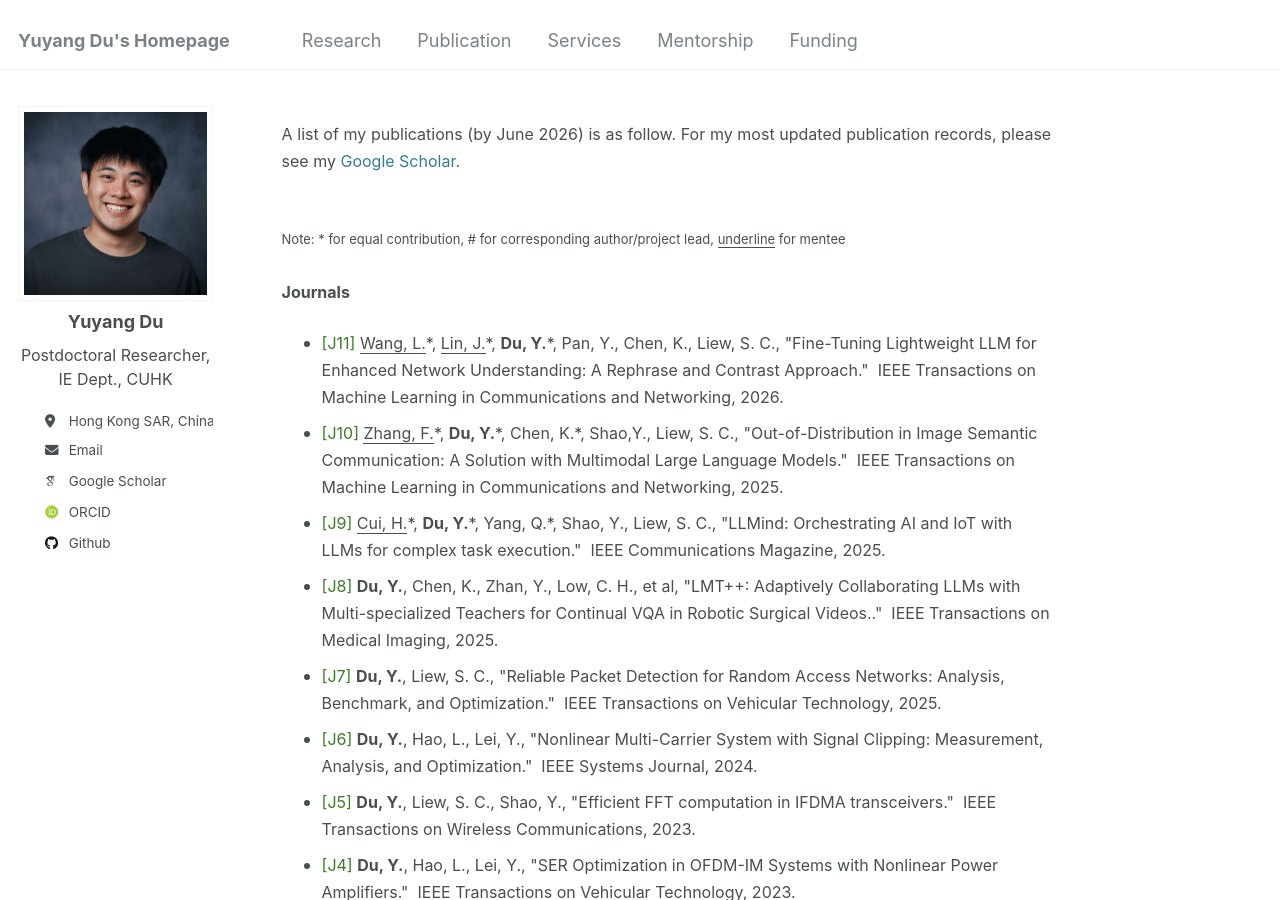
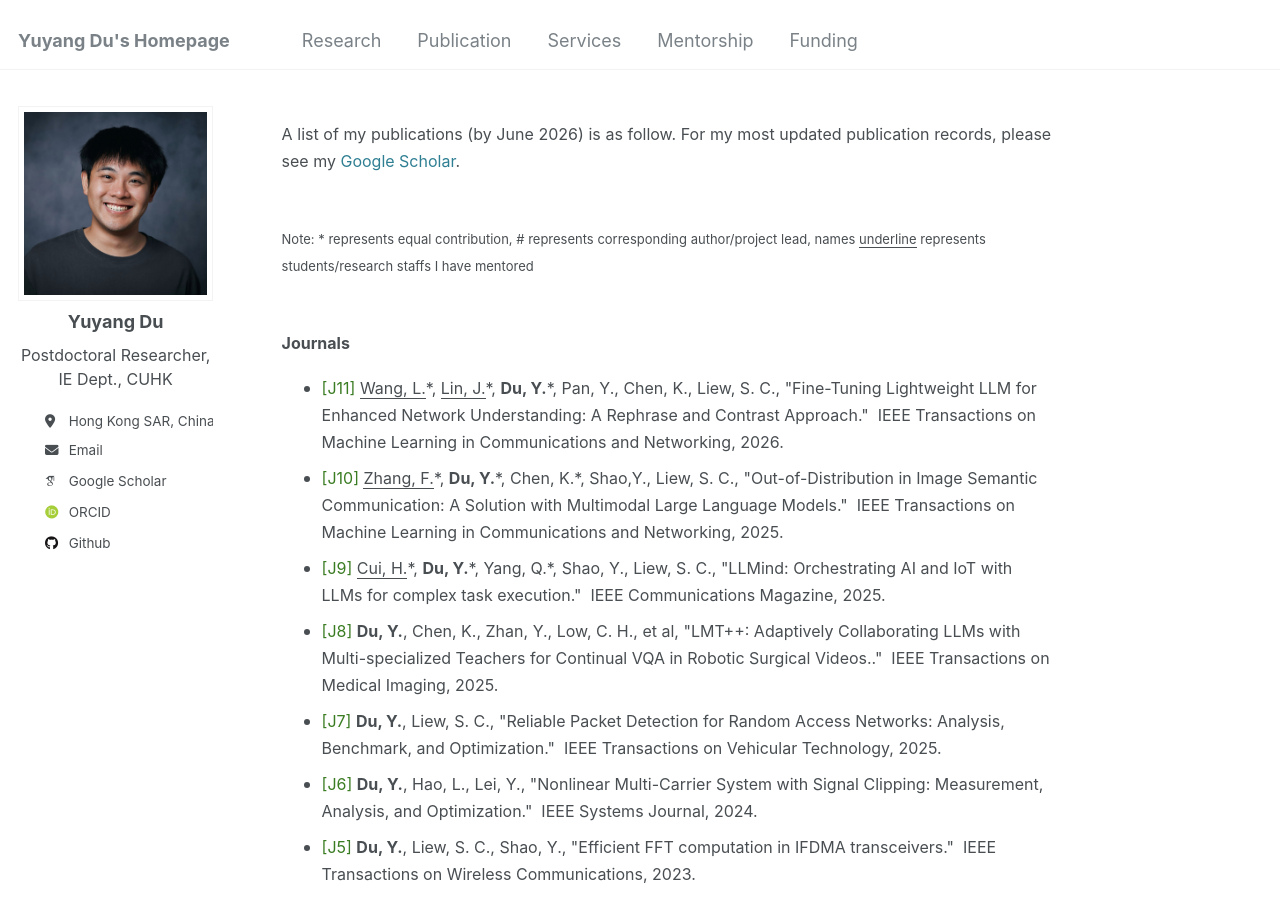
Before and after one commit to yuyangdu01/yuyangdu01.github.io, a Jekyll site: the page built from _pages/publication.md, in a window 1280 px wide and 900 px high. Built offline with Jekyll 4.4.1, drawn with Linux system fonts in a browser that asks for light colours; some web fonts are replaced.

Commit message:
Update publication.md

```diff
--- a/_pages/publication.md
+++ b/_pages/publication.md
@@ -15,7 +15,8 @@ a {
 
 <p style="text-align: justify;"><font size=3> A list of my publications (by June 2026) is as follow. For my most updated publication records, please see my <a href="https://scholar.google.com/citations?user=DLDht70AAAAJ">Google Scholar</a>.</font></p>
 
-<font size=2><br>Note: * for equal contribution, # for corresponding author/project lead, <u>underline</u> for mentee</font><br><font size=3><b>Journals</b></font>
+<font size=2><br>Note: * represents equal contribution, # represents corresponding author/project lead, names <u>underline</u> represents students/research staffs I have mentored</font><br>
+<font size=3><b>Journals</b></font>
 * <font size=3><span style="color: #3a7c22;">[J11]</span> <u>Wang, L.</u>*, <u>Lin, J.</u>*, <b>Du, Y.</b>*, Pan, Y., Chen, K., Liew, S. C., "Fine-Tuning Lightweight LLM for Enhanced Network Understanding: A Rephrase and Contrast Approach." &nbsp;IEEE Transactions on Machine Learning in Communications and Networking, 2026.</font>
 * <font size=3><span style="color: #3a7c22;">[J10]</span> <u>Zhang, F.</u>*, <b>Du, Y.</b>*, Chen, K.*, Shao,Y., Liew, S. C., "Out-of-Distribution in Image Semantic Communication: A Solution with Multimodal Large Language Models." &nbsp;IEEE Transactions on Machine Learning in Communications and Networking, 2025.</font>
 * <font size=3><span style="color: #3a7c22;">[J9]</span> <u>Cui, H.</u>*, <b>Du, Y.</b>*, Yang, Q.*, Shao, Y., Liew, S. C., "LLMind: Orchestrating AI and IoT with LLMs for complex task execution." &nbsp;IEEE Communications Magazine, 2025.</font>
```
